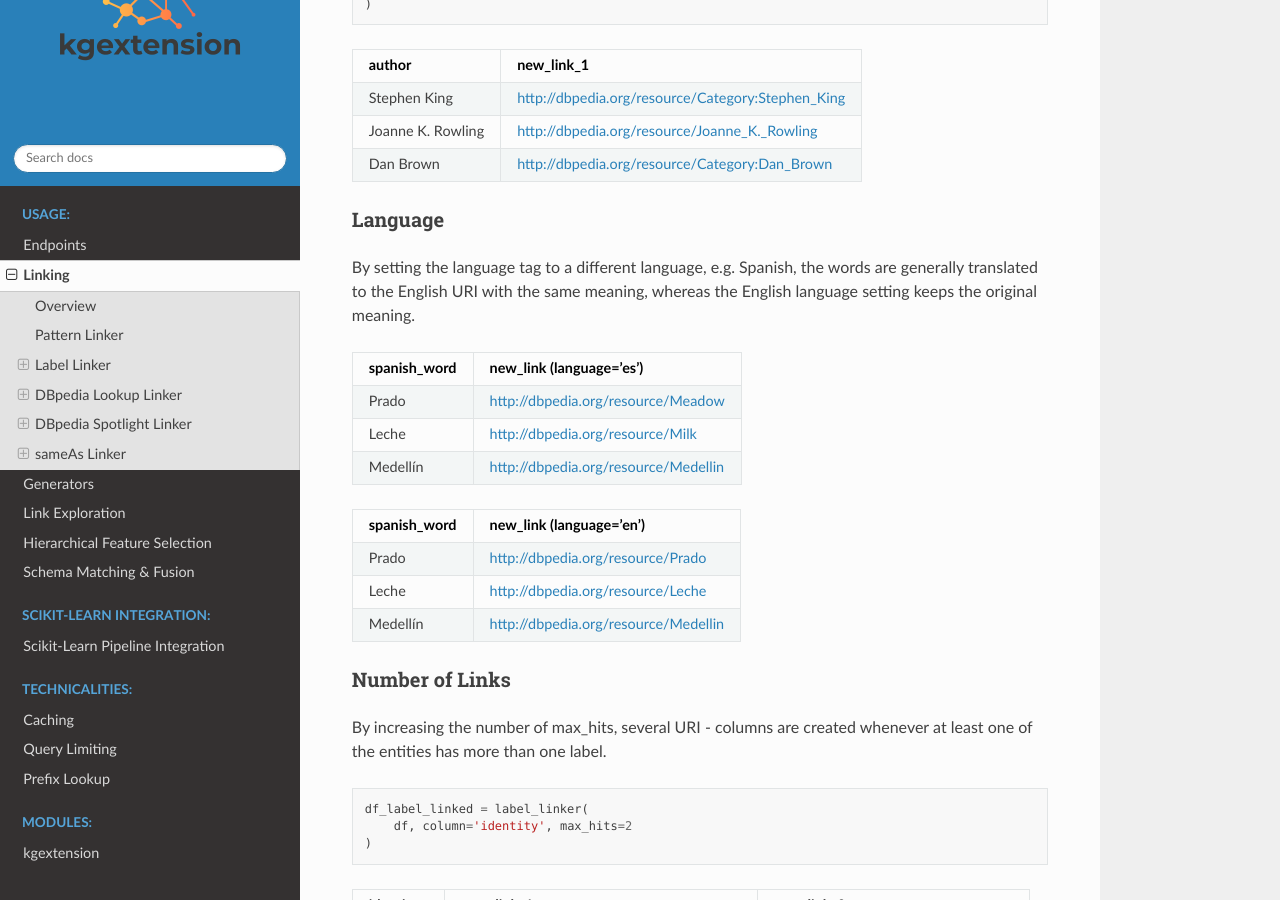
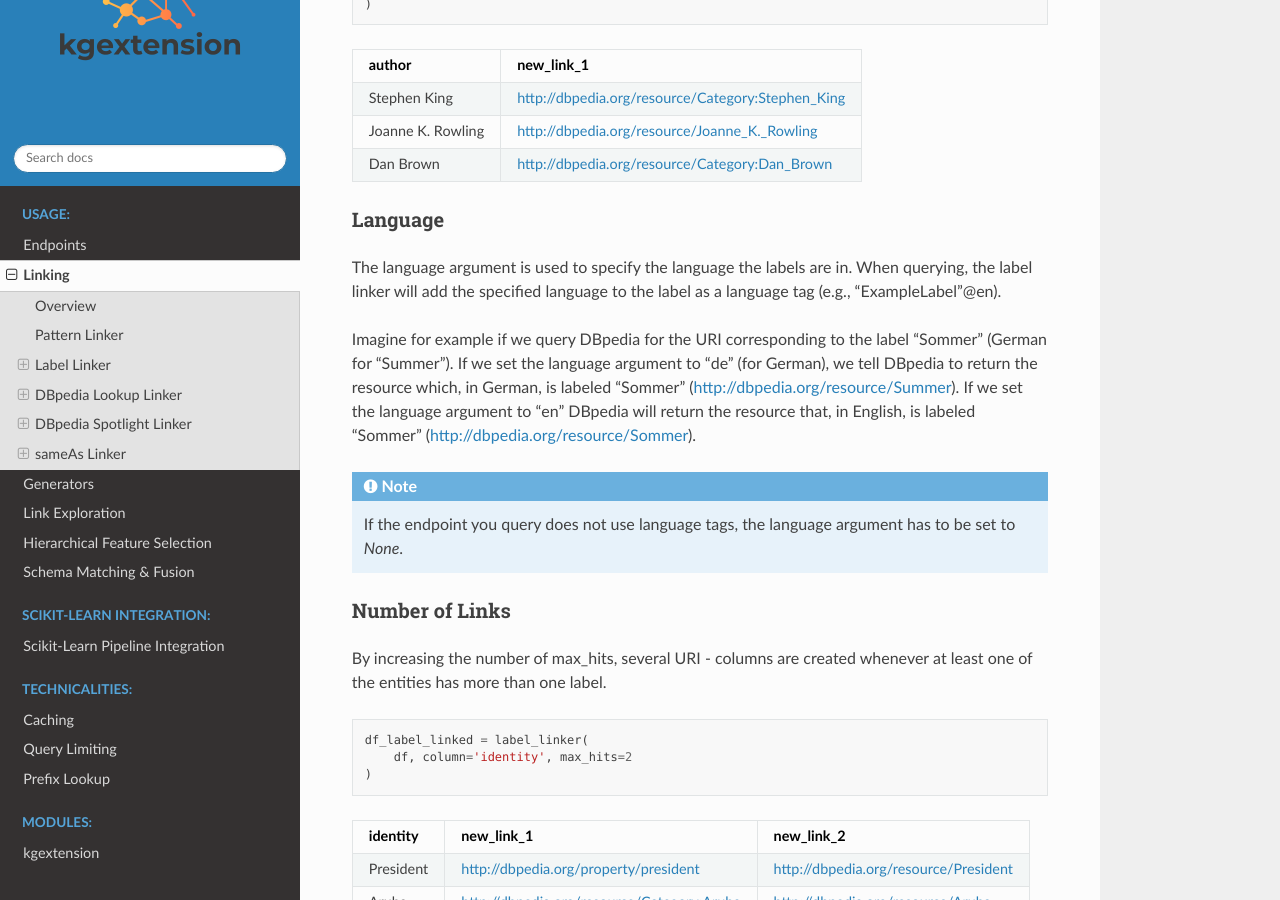
Before and after one commit to om-hb/kgextension, a Sphinx documentation site: the page built from docs/source/usage_linking.rst, in a window 1280 px wide and 900 px high, scrolled down 1936 px. Built offline with Sphinx 7.4.7 and the Read the Docs theme 2.0.0, drawn with Linux system fonts in a browser that asks for light colours.

Commit message:
doc: clarified usage of language attribute of label linker

```diff
--- a/docs/source/usage_linking.rst
+++ b/docs/source/usage_linking.rst
@@ -129,31 +129,20 @@ Default
 Language
 ********
 
-By setting the language tag to a different language, e.g. Spanish, the words
-are generally translated to the English
-URI with the same meaning, whereas the English language setting keeps the
-original meaning.
+The language argument is used to specify the language the labels are in. When
+querying, the label linker will add the specified language to the label as a
+language tag (e.g., "ExampleLabel"@en).
 
-+-------------------+--------------------------------------+
-| spanish_word      | new_link (language='es')             |
-+===================+======================================+
-| Prado             | http://dbpedia.org/resource/Meadow   |
-+-------------------+--------------------------------------+
-| Leche             | http://dbpedia.org/resource/Milk     |
-+-------------------+--------------------------------------+
-| Medellín          | http://dbpedia.org/resource/Medellin |
-+-------------------+--------------------------------------+
+Imagine for example if we query DBpedia for the URI corresponding to the label
+"Sommer" (German for "Summer"). If we set the language argument to "de" (for
+German), we tell DBpedia to return the resource which, in German, is labeled
+"Sommer" (http://dbpedia.org/resource/Summer). If we set the language argument
+to "en" DBpedia will return the resource that, in English, is labeled "Sommer"
+(http://dbpedia.org/resource/Sommer).
 
-
-+-------------------+--------------------------------------+
-| spanish_word      | new_link (language='en')             |
-+===================+======================================+
-| Prado             | http://dbpedia.org/resource/Prado    |
-+-------------------+--------------------------------------+
-| Leche             | http://dbpedia.org/resource/Leche    |
-+-------------------+--------------------------------------+
-| Medellín          | http://dbpedia.org/resource/Medellin |
-+-------------------+--------------------------------------+
+.. note::
+    If the endpoint you query does not use language tags, the language argument
+    has to be set to *None*.
 
 
 Number of Links
```
